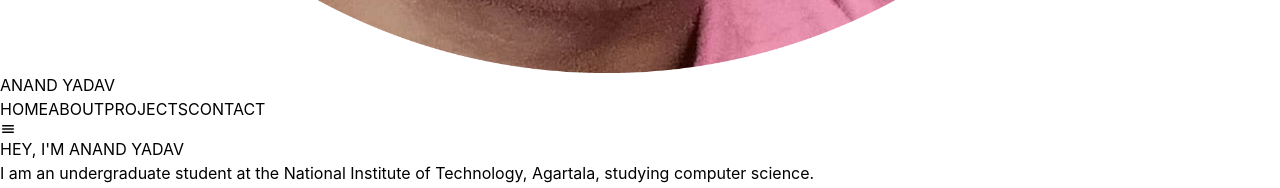
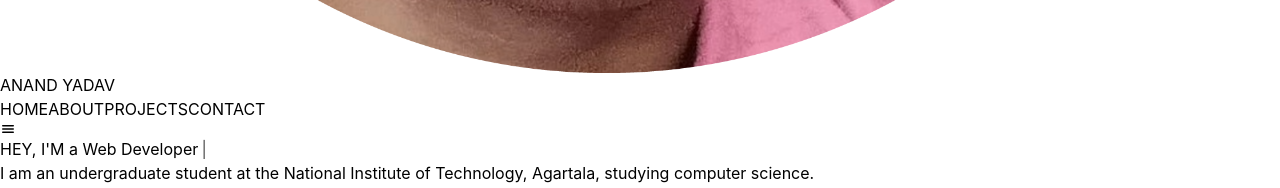
Before and after one commit to ANANDSYADAV/MyDevFolio, a React (Vite) app: page / in a window 1280 px wide. Shown: the part 1140-1328 px from the top of the page. Built offline with nearby package versions, Linux system fonts and the light colour scheme.

Commit message:
Added Typewriter functionality

```diff
--- a/src/components/Home.jsx
+++ b/src/components/Home.jsx
@@ -4,14 +4,27 @@ import { SiLeetcode } from "react-icons/si";
 import { SiCodingninjas } from "react-icons/si";
 import { SiGeeksforgeeks } from "react-icons/si";
 import { Link } from 'react-scroll'
+import { useTypewriter, Cursor } from "react-simple-typewriter";
 
 function Home() {
+
+  const [ text ] = useTypewriter({
+    words: ['ANAND YADAV', 'a Web Developer', 'a Problem Solver', 'a Coding Enthusiast', 'a NCC Cadet', 'a Learner'],
+    loop: true,
+    typeSpeed: 120,
+    deleteSpeed: 80,
+  });
 
   return (
     <div className="top-[80px] relative">
       <div id="home" className='flex flex-col bg-blue-100 justify-center items-center w-full min-h-[500px] gap-10 px-10 text-center'>
         <div className='flex flex-col gap-5 justify-center items-center'>
-          <p className='text-black font-bold text-5xl font-sans'>HEY, I'M ANAND YADAV</p>
+          <p className='text-black font-bold text-5xl font-sans'>
+            HEY, I'M <span className="text-red-900">{text}</span>
+            <span className='text-green-900 font-semibold'>
+            <Cursor cursorStyle='|'/>
+            </span>
+          </p>
           <div className='flex flex-col gap-2 items-center'>
             <p className='text-black font-semibold text-md font-sans'>I am an undergraduate student at the National Institute of Technology, Agartala, studying computer science.</p>
             <p className='text-black font-semibold text-md font-sans'>I have a strong interest in web development and related fields.</p>
```
